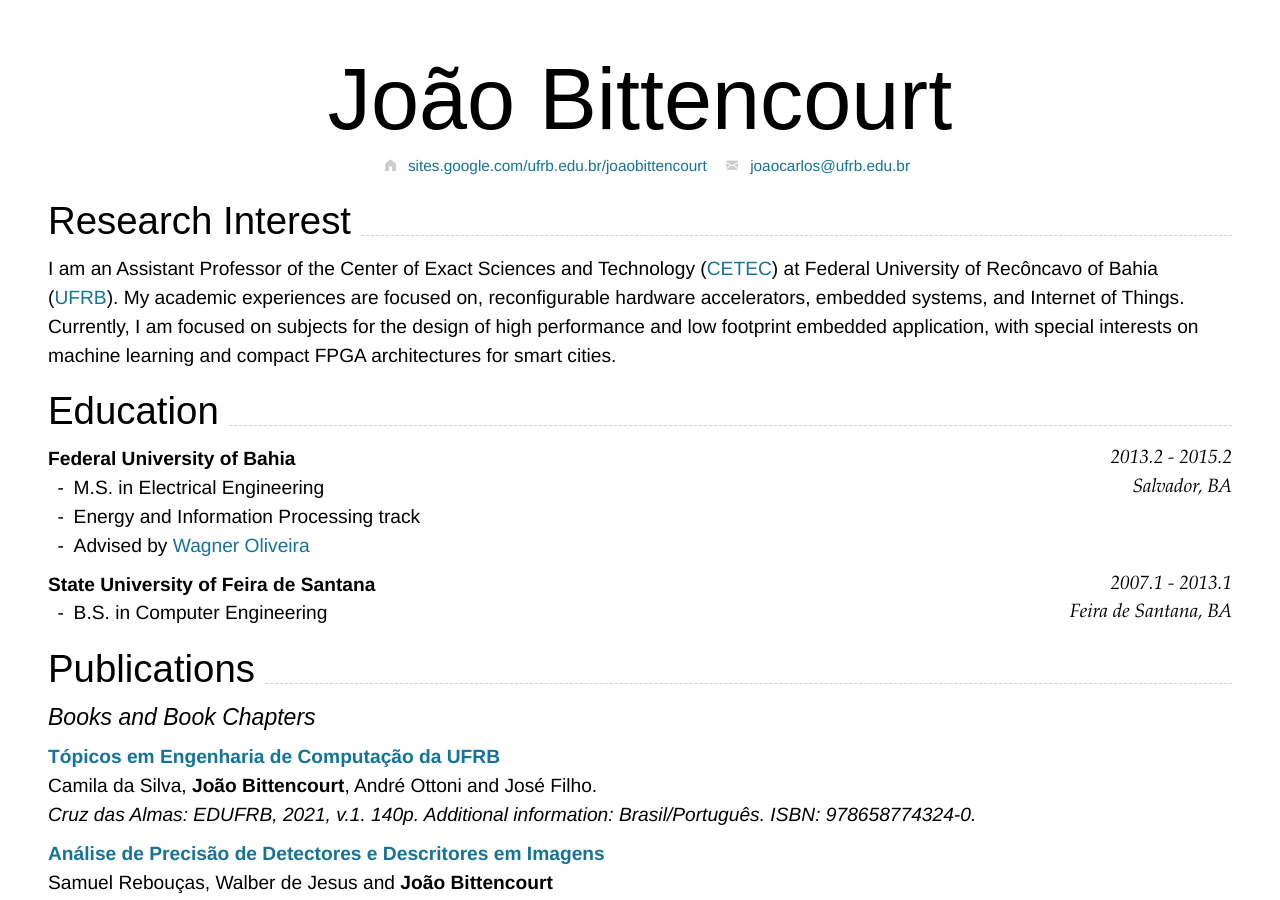
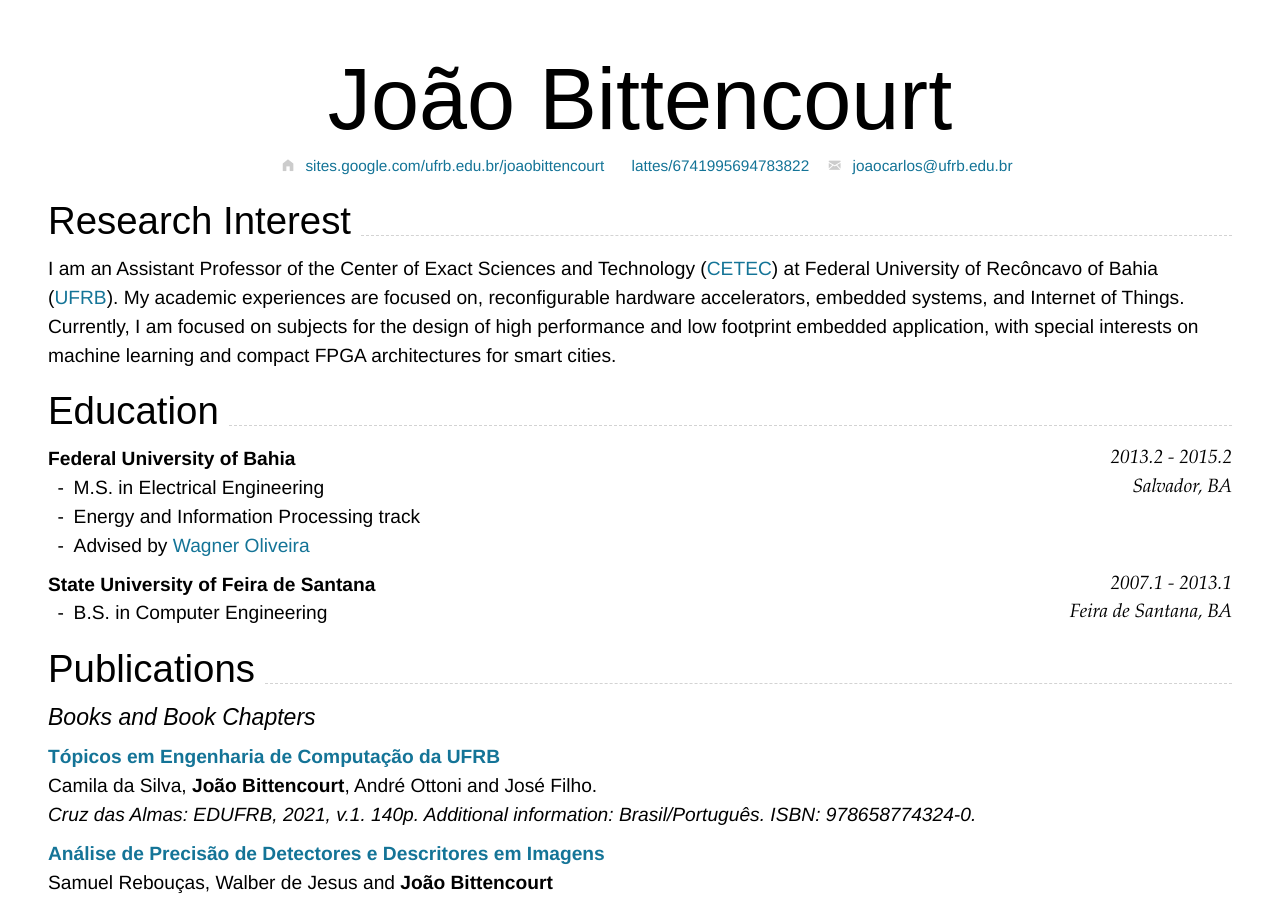
Before and after one commit to joaocarlos/cv, a Jekyll site: the page built from index.md, in a window 1280 px wide and 900 px high. Built offline with Jekyll 4.4.1, drawn with Linux system fonts in a browser that asks for light colours; nearby versions of some CDN libraries.

Commit message:
Adicionando link para o Lattes.

```diff
--- a/_includes/cv-contact.html
+++ b/_includes/cv-contact.html
@@ -1,18 +1,20 @@
 <div id="contact-info">
-
-    {% if page.homepage %}
-    <i class="fi-home" style="margin-left:1em"></i>
-    <a href="{{ page.homepage.url }}" style="margin-left:0.5em"> {{ page.homepage.text }}</a>
-    {% endif %}
-
-    {% if page.email %}
-    <i class="fi-mail" style="margin-left:1em"></i>
-    <a href="{{ page.email.url }}" style="margin-left:0.5em">{{ page.email.text }}</a>
-    {% endif %}
-
-    {% if page.phone %}
-    <i class="fi-telephone" style="margin-left:1em"></i>
-    {{ page.phone }}
-    {% endif %}
-
+  {% if page.homepage %}
+  <i class="fi-home" style="margin-left: 1em"></i>
+  <a href="{{ page.homepage.url }}" style="margin-left: 0.5em">
+    {{ page.homepage.text }}</a
+  >
+  {% endif %} {% if page.phone %}
+  <i class="fi-telephone" style="margin-left: 1em"></i>
+  {{ page.phone }} {% endif %} {% if page.lattes %}
+  <i class="fi-address-card" style="margin-left: 1em"></i>
+  <a href="{{ page.lattes.url }}" style="margin-left: 0.5em">
+    {{ page.lattes.text }}
+  </a>
+  {% endif %} {% if page.email %}
+  <i class="fi-mail" style="margin-left: 1em"></i>
+  <a href="{{ page.email.url }}" style="margin-left: 0.5em">
+    {{ page.email.text }}
+  </a>
+  {% endif %}
 </div>
```
